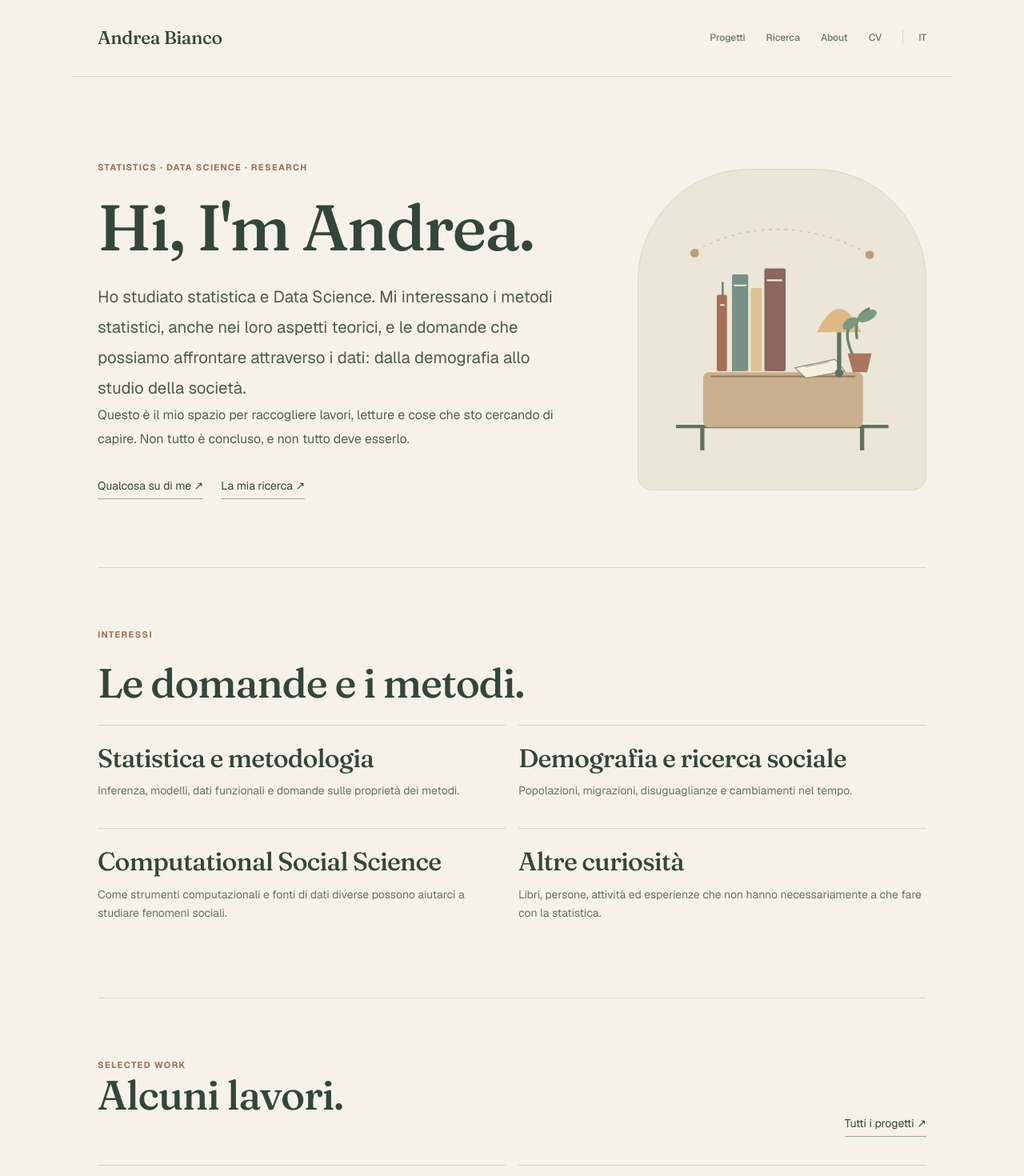
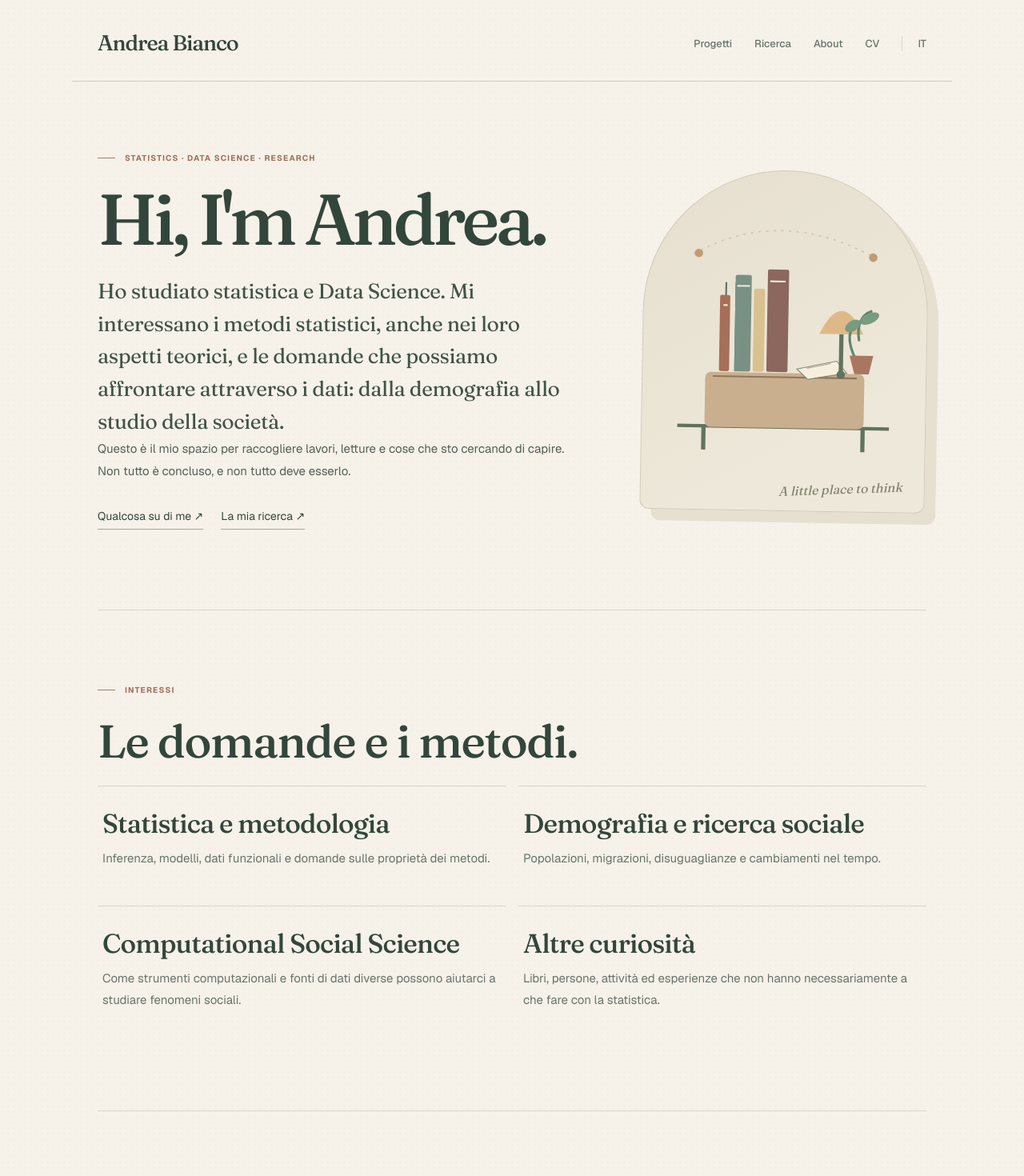
Before and after one commit to andrea-bianco00/andrea-portfolio, a Next.js app: page / in a window 1280 px wide. Shown: the top 1470 px of the page at 80% size. Built offline with nearby package versions, Linux system fonts and the light colour scheme.

Commit message:
design: refine cozy editorial rhythm, marginalia and typography

```diff
--- a/app/cozy.css
+++ b/app/cozy.css
@@ -41,3 +41,50 @@
 .cozy-timeline h3{font-size:23px}
 @media(max-width:760px){.cozy-page .site-nav{padding:23px 20px}.cozy-page .site-nav .nav-links{background:var(--cozy-bg);color:var(--cozy-ink);padding:16px 20px;border:1px solid var(--cozy-rule);border-radius:12px}.cozy-shell{padding:0 22px}.cozy-hero{grid-template-columns:1fr;padding:65px 0;gap:40px}.cozy-illustration{min-height:220px;max-width:360px;width:100%;margin:auto}.cozy-section{padding:55px 0}.cozy-section-head{display:block}.cozy-list,.cozy-columns{grid-template-columns:1fr;gap:10px}.cozy-timeline article{grid-template-columns:1fr;gap:6px}.cozy-footer{padding-bottom:30px}}
 @media(prefers-reduced-motion:reduce){.cozy-page *, .cozy-page *::before,.cozy-page *::after{animation-duration:.01ms!important;transition-duration:.01ms!important}}
+
+/* Editorial v2: stronger visual hierarchy, tactile details, and a quiet rhythm. */
+.cozy-page{background-image:radial-gradient(rgba(93,82,62,.075) .45px, transparent .6px);background-size:7px 7px}
+.cozy-page .site-nav{border-bottom:1px solid #cbcbbf;padding-top:34px;padding-bottom:26px}
+.cozy-page .site-nav .brand{font-size:27px;letter-spacing:-.04em}
+.cozy-page .site-nav .nav-links{font-size:13px;gap:28px}
+.cozy-hero{padding-top:88px;padding-bottom:100px;grid-template-columns:minmax(0,1.25fr) minmax(0,.75fr);gap:88px}
+.cozy-page h1{font-size:clamp(4.3rem,7vw,7.3rem);letter-spacing:-.06em;line-height:1.01}
+.cozy-page h1 em{color:#b07a60;font-style:italic;font-weight:400}
+.cozy-page .cozy-kicker{display:flex;gap:12px;align-items:center;letter-spacing:.12em;font-size:10px}
+.cozy-page .cozy-kicker::before{content:"";width:22px;height:1px;background:#aa7e65;display:inline-block}
+.cozy-hero .cozy-lead{font-family:var(--font-fraunces),Georgia,serif;font-size:clamp(1.25rem,2.05vw,1.7rem);line-height:1.55;letter-spacing:-.015em;color:#405347}
+.cozy-hero .cozy-copy{font-size:15px;line-height:1.85}
+.cozy-illustration{background:linear-gradient(150deg,#e6dfce,#eee8da 75%);border:1px solid #d2c9b9;border-radius:180px 180px 12px 12px;box-shadow:14px 14px 0 #e7dfd0;transform:rotate(1deg);position:relative}
+.cozy-illustration:before{content:"A little place to think";font:italic 16px var(--font-fraunces),Georgia,serif;color:#7d806b;position:absolute;bottom:18px;right:26px;transform:rotate(-3deg)}
+.cozy-illustration svg{margin-bottom:25px}
+.cozy-chapter{display:grid;grid-template-columns:195px minmax(0,1fr);gap:50px;align-items:start}
+.cozy-chapter-index{font-size:11px;line-height:1.7;letter-spacing:.06em;color:#a07158;text-transform:uppercase;padding-top:12px;position:sticky;top:20px}
+.cozy-chapter-index span{display:block;font:italic 42px var(--font-fraunces),Georgia,serif;color:#b9b09d;letter-spacing:-.045em;margin-bottom:8px}
+.cozy-chapter-body{min-width:0}
+.cozy-section{padding-top:92px;padding-bottom:95px}
+.cozy-section h2{font-size:clamp(2.5rem,4.5vw,4.15rem)}
+.cozy-page .cozy-item{padding:26px 6px 30px;transition:background .2s,padding .2s}
+.cozy-page a.cozy-item:hover{background:#ede9db;padding-left:15px;padding-right:15px}
+.cozy-page .cozy-item h3{font-size:clamp(1.5rem,2.6vw,2.15rem)}
+.cozy-page .cozy-item p{font-size:15px;line-height:1.8}
+.cozy-marginalia{font:italic 18px/1.6 var(--font-fraunces),Georgia,serif;color:#917c69;max-width:250px;transform:rotate(-3deg)}
+.cozy-quote-rule{width:70px;height:1px;background:#b99072;margin:25px 0}
+.cozy-field-note{border:1px solid #cfc8b8;background:#eee8db;padding:35px 40px;position:relative;box-shadow:5px 5px 0 #e3daca}
+.cozy-field-note:before{content:"✳";position:absolute;top:14px;right:18px;font-size:20px;color:#a87e61}
+.cozy-field-note .cozy-note-no{font:600 10px var(--font-geist-mono),monospace;text-transform:uppercase;letter-spacing:.08em;color:#a16e58}
+.cozy-field-note h3{margin:18px 0 12px}
+.cozy-field-note p{font-size:15px;line-height:1.8;color:#536156}
+.cozy-story-grid{display:grid;grid-template-columns:1.4fr .6fr;gap:80px;align-items:start}
+.cozy-about-intro{max-width:none;display:grid;grid-template-columns:1.65fr .6fr;gap:80px;padding-bottom:110px}
+.cozy-about-intro h1{font-size:clamp(4rem,7vw,7.25rem)}
+.cozy-about-intro .cozy-lead{font-family:var(--font-fraunces),Georgia,serif;font-size:clamp(1.3rem,2vw,1.7rem);line-height:1.6}
+.cozy-about-intro .cozy-copy{font-size:16px;line-height:1.9}
+.cozy-about-side{border-left:1px solid #cfcabf;padding-left:25px;margin-top:95px;font:italic 19px/1.6 var(--font-fraunces),Georgia,serif;color:#88765f}
+.cozy-about-side strong{display:block;font:600 10px var(--font-geist-mono),monospace;letter-spacing:.08em;text-transform:uppercase;color:#a16e58;margin-bottom:15px}
+.cozy-timeline article{grid-template-columns:155px 1fr;padding:31px 0}
+.cozy-timeline h3{font-size:29px}
+.cozy-timeline time{font-family:var(--font-fraunces),Georgia,serif;font-size:18px;font-style:italic}
+.cozy-section .cozy-copy p:first-child{margin-top:0}
+.cozy-footer{font-size:12px;letter-spacing:.02em}
+@media(max-width:900px){.cozy-chapter{grid-template-columns:125px minmax(0,1fr);gap:25px}.cozy-about-intro{gap:30px}.cozy-hero{gap:40px}.cozy-story-grid{gap:30px}}
+@media(max-width:760px){.cozy-page h1{font-size:clamp(3.7rem,13vw,5.4rem)}.cozy-hero{padding-top:55px;padding-bottom:75px}.cozy-illustration{max-width:310px}.cozy-section{padding-top:65px;padding-bottom:65px}.cozy-chapter{display:block}.cozy-chapter-index{position:static;padding:0;margin-bottom:22px}.cozy-chapter-index span{font-size:28px;display:inline;margin-right:10px}.cozy-story-grid,.cozy-about-intro{display:block}.cozy-about-side{margin:35px 0 0}.cozy-field-note{padding:28px}.cozy-marginalia{max-width:none;margin-top:20px}.cozy-timeline article{grid-template-columns:1fr}.cozy-page .site-nav .brand{font-size:23px}}
```
